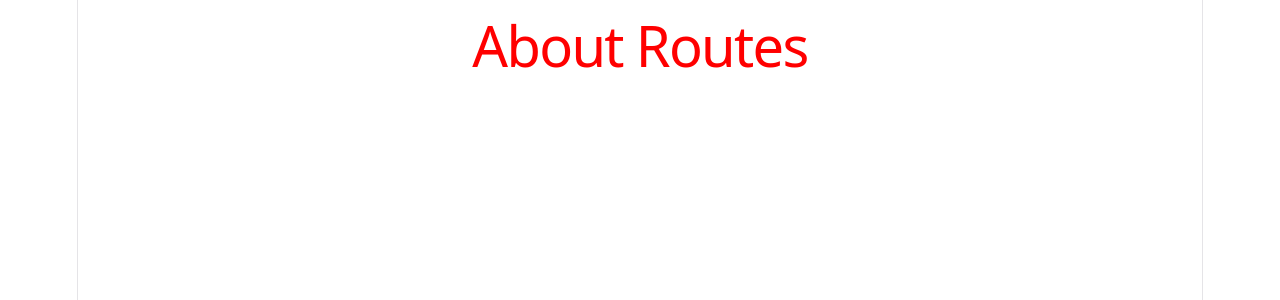
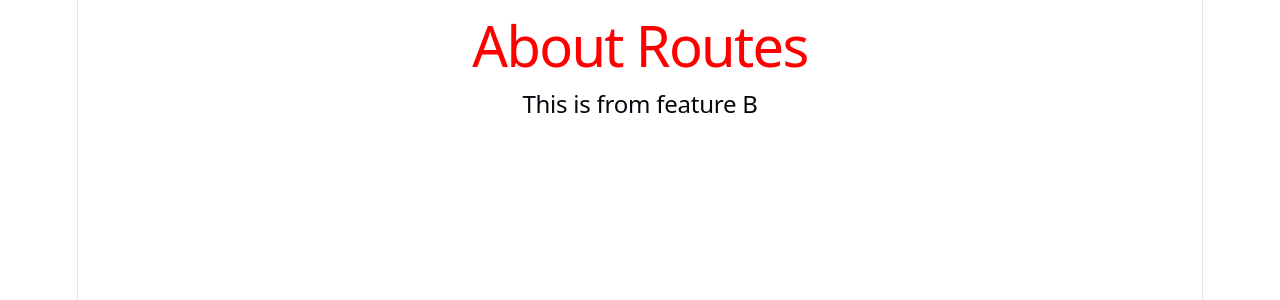
Before and after one commit to rr-emai/Git-Demo, a React (Vite) app: page /about in a window 1280 px wide. Shown: the top 300 px of the page. Built offline with nearby package versions, Linux system fonts and the light colour scheme.

Commit message:
added-featureB-in-aboutpage

```diff
--- a/src/pages/About.tsx
+++ b/src/pages/About.tsx
@@ -1,7 +1,12 @@
 import { type JSX } from "react";
 
 const About = (): JSX.Element => {
-  return <h1 style={{ color: "red" }}>About Routes</h1>;
+  return (
+    <>
+      <h1 style={{ color: "red" }}>About Routes</h1>
+      <h2>This is from feature B</h2>
+    </>
+  );
 };
 
 export default About;
```
